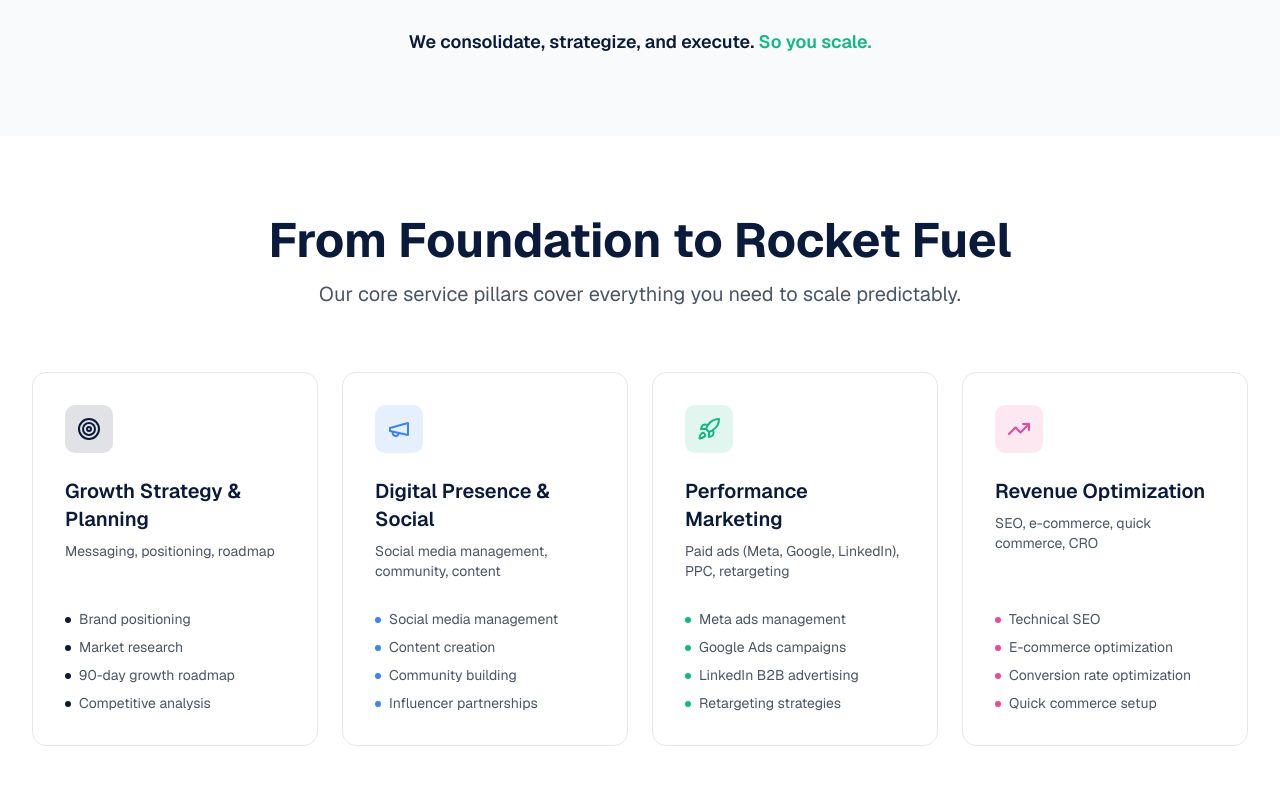
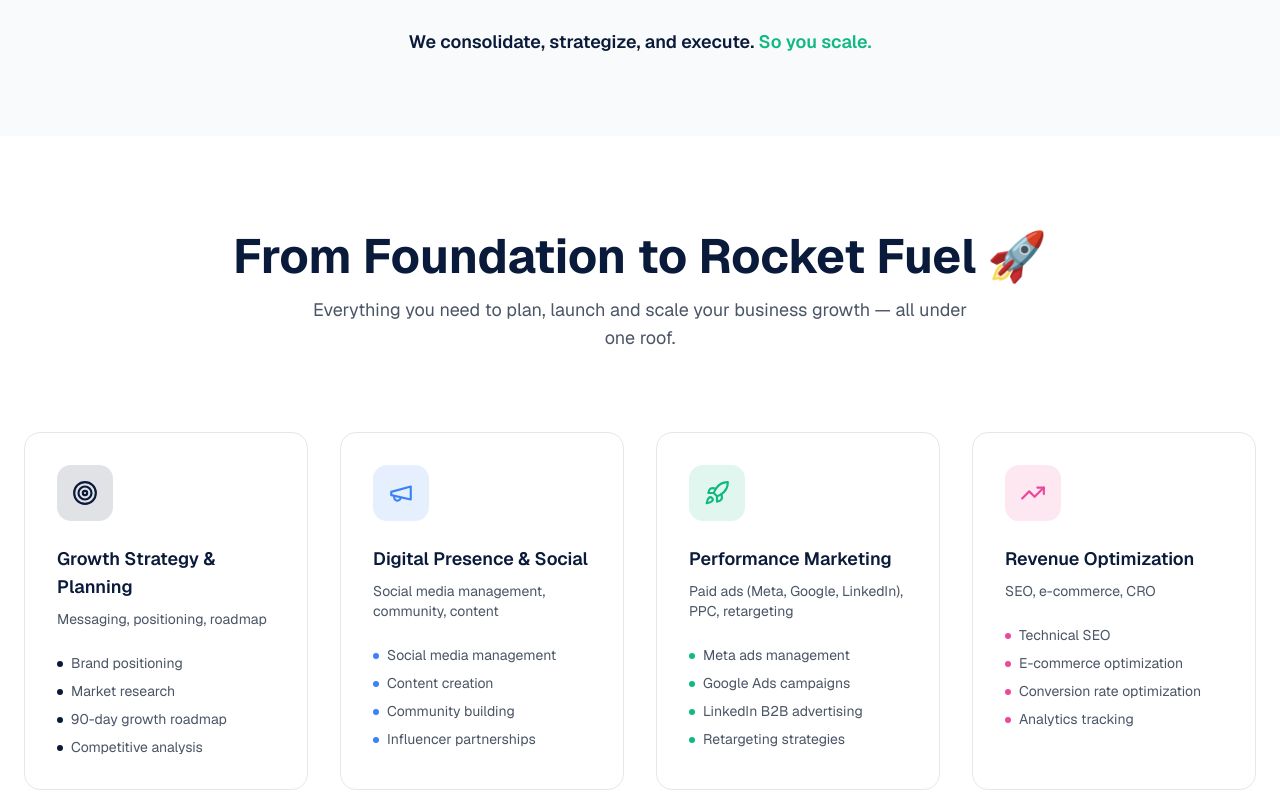
Before and after one commit to harshh1505/uplifts_media, a Next.js app: page / in a window 1280 px wide. Shown: the part 1480-2280 px from the top of the page. Built offline with nearby package versions, Linux system fonts and the light colour scheme.

Commit message:
Refactor services component layout and descriptions
Updated service descriptions and layout for improved clarity and aesthetics.

```diff
--- a/components/services.tsx
+++ b/components/services.tsx
@@ -40,12 +40,12 @@ const services = [
   {
     icon: TrendingUp,
     title: 'Revenue Optimization',
-    description: 'SEO, e-commerce, quick commerce, CRO',
+    description: 'SEO, e-commerce, CRO',
     details: [
       'Technical SEO',
       'E-commerce optimization',
       'Conversion rate optimization',
-      'Quick commerce setup',
+      'Analytics tracking',
     ],
     color: '#EC4899',
   },
@@ -53,65 +53,59 @@ const services = [
 
 export function Services() {
   return (
-    <section id="services" className="py-20 px-4 sm:px-6 lg:px-8 bg-white">
+    <section id="services" className="py-24 px-6 bg-white">
       <div className="max-w-7xl mx-auto">
-        <div className="text-center mb-16">
-          <h2 className="text-4xl sm:text-5xl font-bold text-[#0A1A3A] mb-4">
-            From Foundation to Rocket Fuel
+
+        {/* Heading */}
+        <div className="text-center mb-20">
+          <h2 className="text-4xl md:text-5xl font-bold text-[#0A1A3A] mb-4">
+            From Foundation to Rocket Fuel 🚀
           </h2>
-          <p className="text-xl text-gray-600 max-w-2xl mx-auto">
-            Our core service pillars cover everything you need to scale predictably.
+          <p className="text-gray-600 text-lg max-w-2xl mx-auto">
+            Everything you need to plan, launch and scale your business growth — all under one roof.
           </p>
         </div>
 
-        <div className="grid grid-cols-1 md:grid-cols-2 lg:grid-cols-4 gap-6">
+        {/* Cards */}
+        <div className="grid grid-cols-1 md:grid-cols-2 lg:grid-cols-4 gap-8">
           {services.map((service, index) => {
             const Icon = service.icon;
+
             return (
               <div
                 key={index}
-                className="group relative bg-white rounded-xl border border-gray-200 hover:border-transparent overflow-hidden transition-all duration-300 hover:shadow-xl hover:-translate-y-2"
+                className="group relative bg-white rounded-2xl border border-gray-200 p-8 transition-all duration-300 hover:-translate-y-2 hover:shadow-xl"
               >
-                {/* Gradient background on hover */}
-                <div
-                  className="absolute inset-0 opacity-0 group-hover:opacity-5 transition-opacity duration-300 pointer-events-none"
-                  style={{ backgroundColor: service.color }}
-                />
-
-                <div className="relative p-8 h-full flex flex-col">
                 {/* Icon */}
                 <div
-                    className="w-12 h-12 rounded-lg flex items-center justify-center mb-6 group-hover:scale-110 transition-transform duration-300"
+                  className="w-14 h-14 rounded-xl flex items-center justify-center mb-6"
                   style={{ backgroundColor: `${service.color}20` }}
                 >
-                    <Icon size={24} style={{ color: service.color }} />
+                  <Icon size={26} style={{ color: service.color }} />
                 </div>
 
                 {/* Title */}
-                  <h3 className="text-xl font-semibold text-[#0A1A3A] mb-2 line-clamp-2">{service.title}</h3>
+                <h3 className="text-lg font-semibold text-[#0A1A3A] mb-2">
+                  {service.title}
+                </h3>
 
                 {/* Description */}
-                  <p className="text-sm text-gray-600 mb-6 flex-grow">{service.description}</p>
+                <p className="text-sm text-gray-600 mb-6">
+                  {service.description}
+                </p>
 
-                  {/* Details list */}
-                  <div className="space-y-2">
-                    {service.details.map((detail, idx) => (
-                      <div key={idx} className="flex items-start gap-2">
-                        <div
-                          className="w-1.5 h-1.5 rounded-full mt-2 flex-shrink-0"
+                {/* Details */}
+                <ul className="space-y-2">
+                  {service.details.map((detail, i) => (
+                    <li key={i} className="text-sm text-gray-600 flex items-start gap-2">
+                      <span
+                        className="w-1.5 h-1.5 mt-2 rounded-full"
                         style={{ backgroundColor: service.color }}
                       />
-                        <span className="text-sm text-gray-600">{detail}</span>
-                      </div>
+                      {detail}
+                    </li>
                   ))}
-                  </div>
-                </div>
-
-                {/* Bottom accent bar */}
-                <div
-                  className="h-1 bg-gradient-to-r from-transparent via-current to-transparent opacity-0 group-hover:opacity-100 transition-opacity"
-                  style={{ backgroundColor: service.color }}
-                />
+                </ul>
               </div>
             );
           })}
```
Lines whose indentation alone changed are shown as unchanged.
